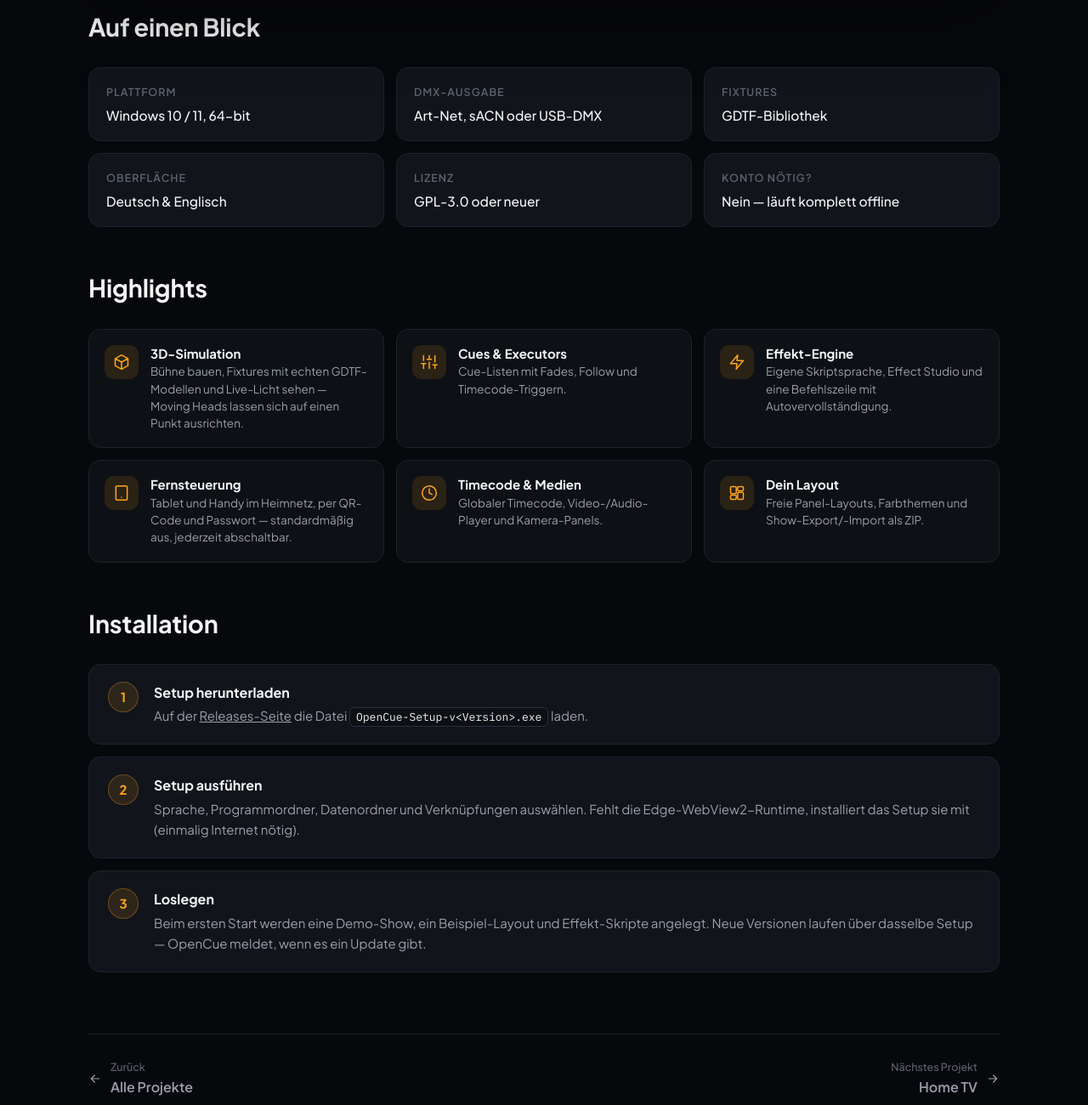
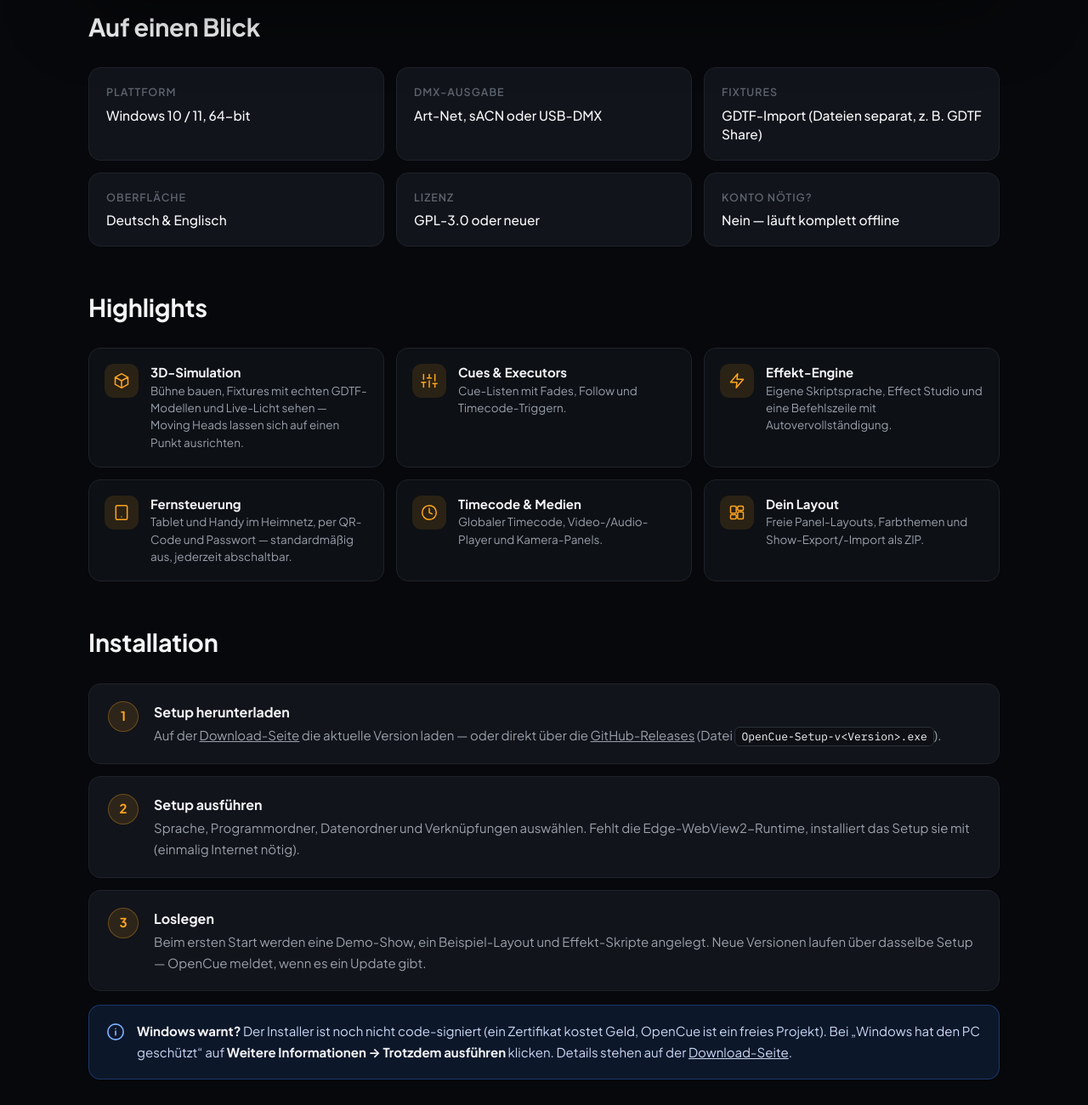
Before and after one commit to TheCraftedTech/thecraftedtech.github.io, a plain HTML site: page projekte/opencue.html in a window 1280 px wide. Shown: the part 1380-2680 px from the top of the page at 85% size. Drawn offline with Linux system fonts and the light colour scheme.

Commit message:
New Demo Link + Download Link

```diff
--- a/projekte/opencue.html
+++ b/projekte/opencue.html
@@ -30,7 +30,7 @@
 <link rel="preload" href="../assets/fonts/jakarta.woff2" as="font" type="font/woff2" crossorigin>
 <link rel="stylesheet" href="../assets/css/site.css">
 <script>document.documentElement.classList.add('js')</script>
-<script type="application/ld+json">{"@context":"https://schema.org","@graph":[{"@type":"SoftwareApplication","@id":"https://thecraftedtech.github.io/projekte/opencue.html#app","name":"OpenCue","url":"https://thecraftedtech.github.io/projekte/opencue.html","description":"Open-Source-Lichtstellpult für DMX unter Windows mit GDTF-Fixtures, Cues, Effekten, 3D-Simulation und Fernsteuerung per Tablet.","applicationCategory":"MultimediaApplication","operatingSystem":"Windows 10, Windows 11","inLanguage":["de","en"],"license":"https://www.gnu.org/licenses/gpl-3.0.html","downloadUrl":"https://github.com/TheCraftedTech/opencue/releases","codeRepository":"https://github.com/TheCraftedTech/opencue","image":"https://thecraftedtech.github.io/assets/img/og/og-opencue.jpg","author":{"@id":"https://thecraftedtech.github.io/#person"},"offers":{"@type":"Offer","price":"0","priceCurrency":"EUR"}},{"@type":"BreadcrumbList","itemListElement":[{"@type":"ListItem","position":1,"name":"Start","item":"https://thecraftedtech.github.io/"},{"@type":"ListItem","position":2,"name":"Projekte","item":"https://thecraftedtech.github.io/projekte/"},{"@type":"ListItem","position":3,"name":"OpenCue","item":"https://thecraftedtech.github.io/projekte/opencue.html"}]}]}</script>
+<script type="application/ld+json">{"@context":"https://schema.org","@graph":[{"@type":"SoftwareApplication","@id":"https://thecraftedtech.github.io/projekte/opencue.html#app","name":"OpenCue","url":"https://thecraftedtech.github.io/projekte/opencue.html","description":"Open-Source-Lichtstellpult für DMX unter Windows mit GDTF-Fixtures, Cues, Effekten, 3D-Simulation und Fernsteuerung per Tablet.","applicationCategory":"MultimediaApplication","operatingSystem":"Windows 10, Windows 11","inLanguage":["de","en"],"license":"https://www.gnu.org/licenses/gpl-3.0.html","downloadUrl":"https://thecraftedtech.github.io/opencue/download/","codeRepository":"https://github.com/TheCraftedTech/opencue","image":"https://thecraftedtech.github.io/assets/img/og/og-opencue.jpg","author":{"@id":"https://thecraftedtech.github.io/#person"},"offers":{"@type":"Offer","price":"0","priceCurrency":"EUR"}},{"@type":"BreadcrumbList","itemListElement":[{"@type":"ListItem","position":1,"name":"Start","item":"https://thecraftedtech.github.io/"},{"@type":"ListItem","position":2,"name":"Projekte","item":"https://thecraftedtech.github.io/projekte/"},{"@type":"ListItem","position":3,"name":"OpenCue","item":"https://thecraftedtech.github.io/projekte/opencue.html"}]}]}</script>
 </head>
 <body class="oc" data-share-image="../assets/img/og/og-opencue.jpg">
 
@@ -75,8 +75,8 @@
       <p class="tagline">Open-Source-Lichtstellpult für DMX — inspiriert von dot2 onPC, mit erweiterten Funktionen.</p>
       <p class="lede">Aus dem Windows-PC wird ein komplettes Lichtpult: Fixtures patchen, Cues und Effekte programmieren, das Ergebnis live in 3D sehen und die Show per Tablet steuern. Läuft offline, ohne Account und ohne Lizenzschlüssel.</p>
       <div class="actions">
-        <a class="btn btn-orange" href="https://github.com/TheCraftedTech/opencue/releases" target="_blank" rel="noopener"><svg class="icon"><use href="#i-download"/></svg> Download</a>
-        <a class="btn" href="https://thecraftedtech.github.io/opencue/@demo/" target="_blank" rel="noopener"><svg class="icon"><use href="#i-play"/></svg> Live-Demo</a>
+        <a class="btn btn-orange" href="https://thecraftedtech.github.io/opencue/download/" target="_blank" rel="noopener"><svg class="icon"><use href="#i-download"/></svg> Download</a>
+        <a class="btn" href="https://thecraftedtech.github.io/opencue/demo/" target="_blank" rel="noopener"><svg class="icon"><use href="#i-play"/></svg> Live-Demo</a>
         <a class="btn" href="https://thecraftedtech.github.io/opencue/" target="_blank" rel="noopener"><svg class="icon"><use href="#i-globe"/></svg> Projektseite &amp; Doku</a>
         <a class="btn" href="https://github.com/TheCraftedTech/opencue" target="_blank" rel="noopener"><svg class="icon fill" viewBox="0 0 16 16"><use href="#i-github"/></svg> Quellcode</a>
         <button class="btn" type="button" data-share-open><svg class="icon"><use href="#i-share"/></svg> Teilen</button>
@@ -93,7 +93,7 @@
       <dl class="facts">
         <div class="fact"><dt>Plattform</dt><dd>Windows 10 / 11, 64-bit</dd></div>
         <div class="fact"><dt>DMX-Ausgabe</dt><dd>Art-Net, sACN oder USB-DMX</dd></div>
-        <div class="fact"><dt>Fixtures</dt><dd>GDTF-Bibliothek</dd></div>
+        <div class="fact"><dt>Fixtures</dt><dd>GDTF-Import (Dateien separat, z. B. GDTF Share)</dd></div>
         <div class="fact"><dt>Oberfläche</dt><dd>Deutsch &amp; Englisch</dd></div>
         <div class="fact"><dt>Lizenz</dt><dd>GPL-3.0 oder neuer</dd></div>
         <div class="fact"><dt>Konto nötig?</dt><dd>Nein — läuft komplett offline</dd></div>
@@ -115,10 +115,14 @@
     <section class="sub-block reveal">
       <h2>Installation</h2>
       <ol class="steps">
-        <li><div><b>Setup herunterladen</b><span>Auf der <a href="https://github.com/TheCraftedTech/opencue/releases" target="_blank" rel="noopener">Releases-Seite</a> die Datei <code>OpenCue-Setup-v&lt;Version&gt;.exe</code> laden.</span></div></li>
+        <li><div><b>Setup herunterladen</b><span>Auf der <a href="https://thecraftedtech.github.io/opencue/download/" target="_blank" rel="noopener">Download-Seite</a> die aktuelle Version laden — oder direkt über die <a href="https://github.com/TheCraftedTech/opencue/releases" target="_blank" rel="noopener">GitHub-Releases</a> (Datei <code>OpenCue-Setup-v&lt;Version&gt;.exe</code>).</span></div></li>
         <li><div><b>Setup ausführen</b><span>Sprache, Programmordner, Datenordner und Verknüpfungen auswählen. Fehlt die Edge-WebView2-Runtime, installiert das Setup sie mit (einmalig Internet nötig).</span></div></li>
         <li><div><b>Loslegen</b><span>Beim ersten Start werden eine Demo-Show, ein Beispiel-Layout und Effekt-Skripte angelegt. Neue Versionen laufen über dasselbe Setup — OpenCue meldet, wenn es ein Update gibt.</span></div></li>
       </ol>
+      <div class="note" style="margin-top:16px">
+        <svg class="icon"><use href="#i-info"/></svg>
+        <div><b>Windows warnt?</b> Der Installer ist noch nicht code-signiert (ein Zertifikat kostet Geld, OpenCue ist ein freies Projekt). Bei „Windows hat den PC geschützt“ auf <b>Weitere Informationen → Trotzdem ausführen</b> klicken. Details stehen auf der <a href="https://thecraftedtech.github.io/opencue/download/" target="_blank" rel="noopener">Download-Seite</a>.</div>
+      </div>
     </section>
 
     <div class="pager">
```
Also changed, not shown: 1 other file.
